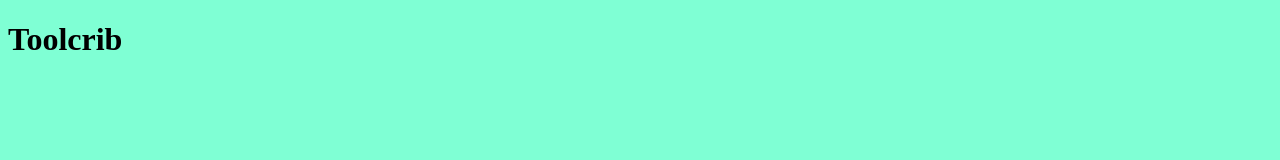
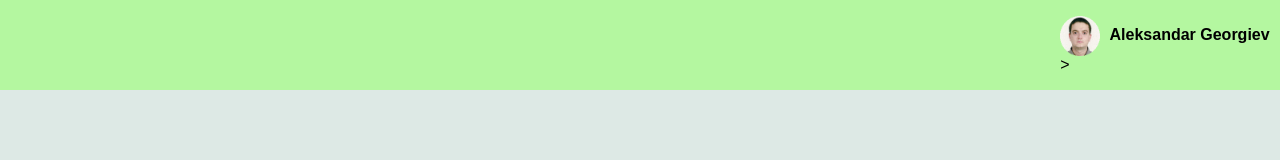
Before and after one commit to isakkasi/toolcrib, a plain HTML site: page src/index.html in a window 1280 px wide. Drawn offline with Linux system fonts and the light colour scheme.

Commit message:
Top nav bar added

```diff
--- a/src/css/style.css
+++ b/src/css/style.css
@@ -1,3 +1,53 @@
 body {
-    background-color: aquamarine;
+  background-color: rgb(221, 233, 229);
+  margin: 0;
+  font-family:Arial, Helvetica, sans-serif
 }
+
+.navbar {
+    heigth: 30%;
+    background-color: rgb(180, 247, 160);
+}
+
+#wrapper {
+  height: 100%;
+}
+
+.avatar {
+  vertical-align: middle;
+  padding-right: 5px;
+    height: 40px;
+  width: 40px;
+}
+a>span {
+    font-weight:700
+}
+
+ul {
+  list-style-type: none;
+}
+
+a {
+  text-decoration: none;
+  color: black;
+}
+
+.logo {
+  display: inline-block;
+  width: 20%;
+  height: 100%;
+}
+
+.container {
+  display: inline-block;
+  width: 59%;
+  height: 100%;
+
+}
+
+.user {
+  display: inline-block;
+  width: 20%;
+  height: 100%;
+
+}
--- a/src/index.html
+++ b/src/index.html
@@ -8,7 +8,26 @@
     <title>Toolcrib register</title>
 </head>
 <body>
-    <h1>Toolcrib</h1>
+    <div id="wrapper">
+        <nav class="navbar">
+            <div class="logo">
 
+            </div>
+            <div class="container">
+
+            </div>
+            <div class="user">
+                <ul>
+                    <li class="dropdown">
+                        <a href="#">
+                            <img class ="avatar" src="./img/005_Aleksandar Georgiev.png" alt="avatar">
+                            <span>Aleksandar Georgiev</span>
+                            <i>></i>
+                        </a>
+                    </li>
+                </ul>
+            </div>
+        </nav>
+    </div>
 </body>
 </html>
```
Also changed, not shown: src/img/005_Aleksandar Georgiev.png (added), src/img/obs/005_Aleksandar Georgiev-min.png (added), 1 other file.
